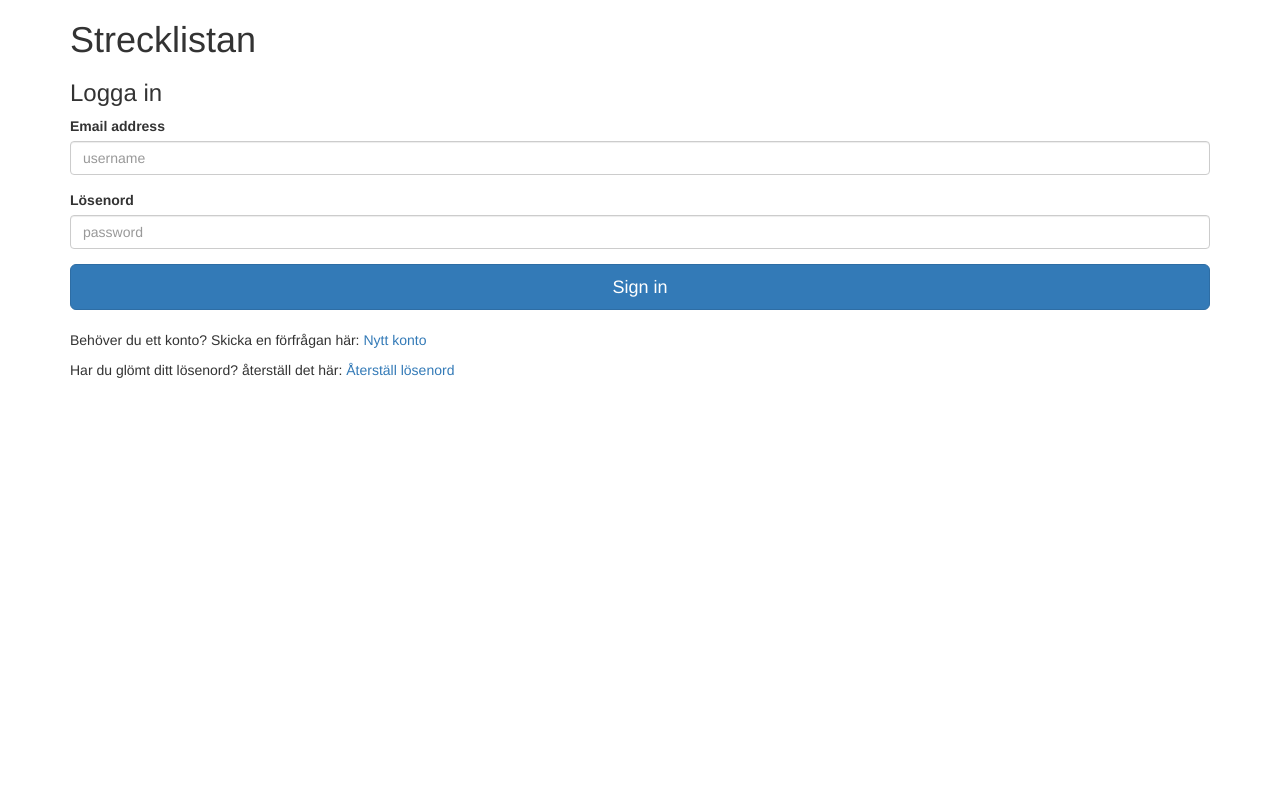
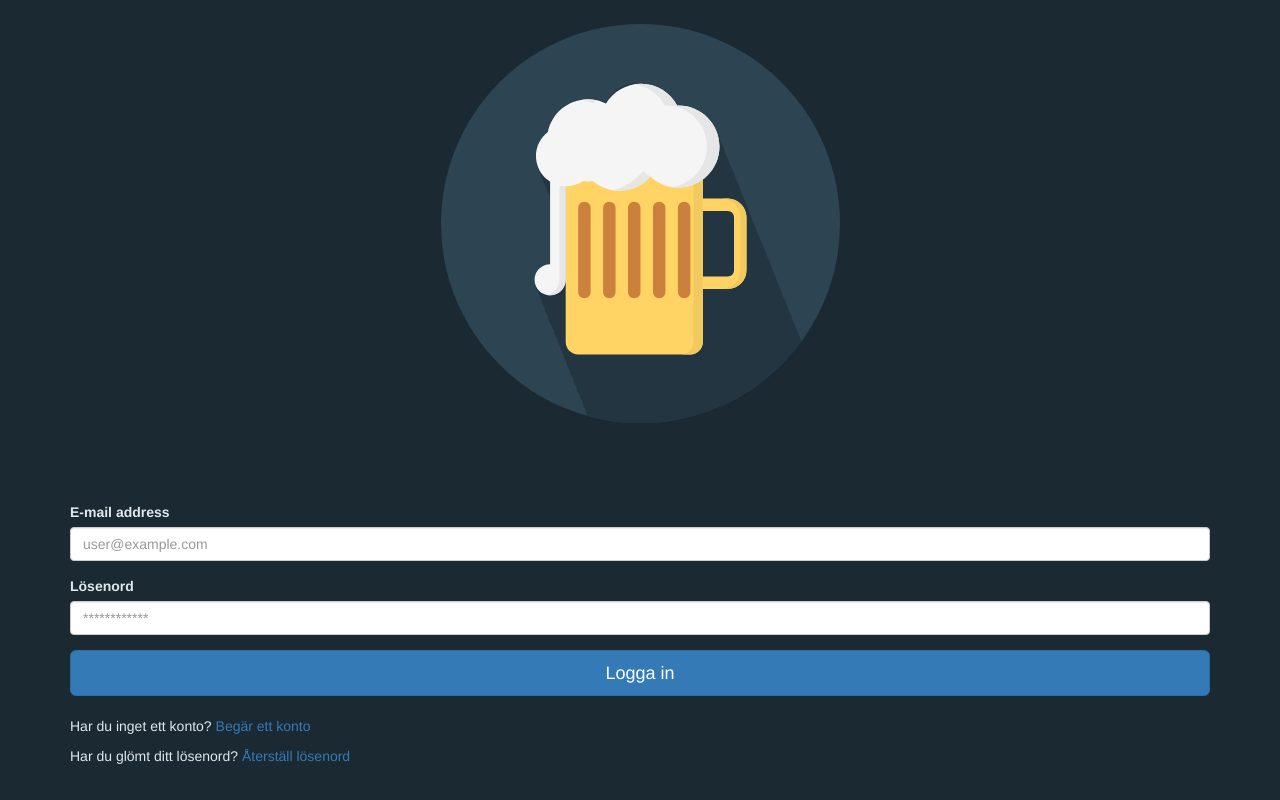
Before and after one commit to teknologkoren/Strequelistan, a Django app: page /login in a window 1280 px wide. Run offline with Django 3.2, Linux system fonts and the light colour scheme; some libraries are stand-ins or nearby versions.

Commit message:
Update login page

```diff
--- a/strecklista/templates/strecklista/login.html
+++ b/strecklista/templates/strecklista/login.html
@@ -1,26 +1,40 @@
 {% extends 'strecklista/base.html' %}
+{% load staticfiles %}
+{% load widget_tweaks %}
 {% block content %}
+<style media="screen">
+.logo {
+  display: block;
+  margin: 0 auto 7% auto;
+  width: 35%;
+}
+body {
+  align-items: center;
+  background: hsl(200, 30%, 15%);
+  color: hsl(200, 30%, 90%);
+  display: flex;
+  height: 100vh;
+}
+</style>
 <div class="container">
-  <h1>Strecklistan</h1>
-  <h3 class="form-signin-heading">Logga in</h3>
+  <img class="logo" src="{% static 'strecklista/images/icon.svg' %}">
   {% if error_message %}
-    <div class="alert alert-warning">{{error_message}}</div>
+    <div class="alert alert-warning">{{ error_message }}</div>
   {% endif %}
-  <form class="form-signin" action="{{action}}"method="post">
-    {% load widget_tweaks %}
+  <form class="form-signin" method="post" action="{{ action }}">
     {% csrf_token %}
     <div class="form-group">
-      <label for="inputUsername">Email address</label>
-      {{form.username}}
+      <label for="inputUsername">E-mail address</label>
+      {{ form.username | attr:"type:email" | attr:"placeholder:user@example.com" | attr:"autocomplete:email" }}
     </div>
     <div class="form-group">
       <label for="inputPassword">Lösenord</label>
-      {{form.password}}
+      {{ form.password | attr:"placeholder:************" }}
     </div>
-    <button class="btn btn-lg btn-primary btn-block" type="submit">Sign in</button>
+    <button class="btn btn-lg btn-primary btn-block" type="submit">Logga in</button>
   </form>
   <br/>
-  <p>Behöver du ett konto? Skicka en förfrågan här: <a href="/register/">Nytt konto</a></p>
-  <p>Har du glömt ditt lösenord? återställ det här: <a href="/request_reset/">Återställ lösenord</a></p>
+  <p>Har du inget ett konto? <a href="/register/">Begär ett konto</a></p>
+  <p>Har du glömt ditt lösenord? <a href="/request_reset/">Återställ lösenord</a></p>
 </div>
 {% endblock %}
```
